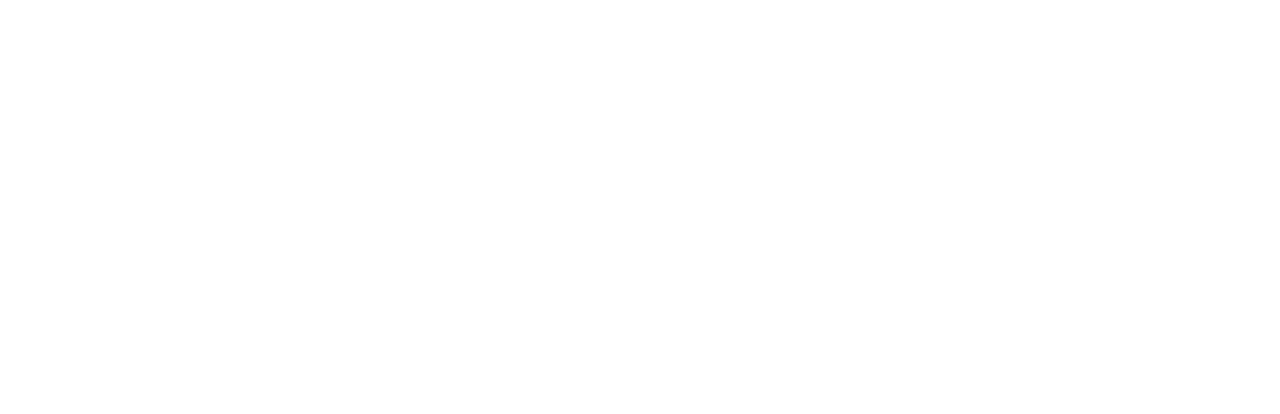
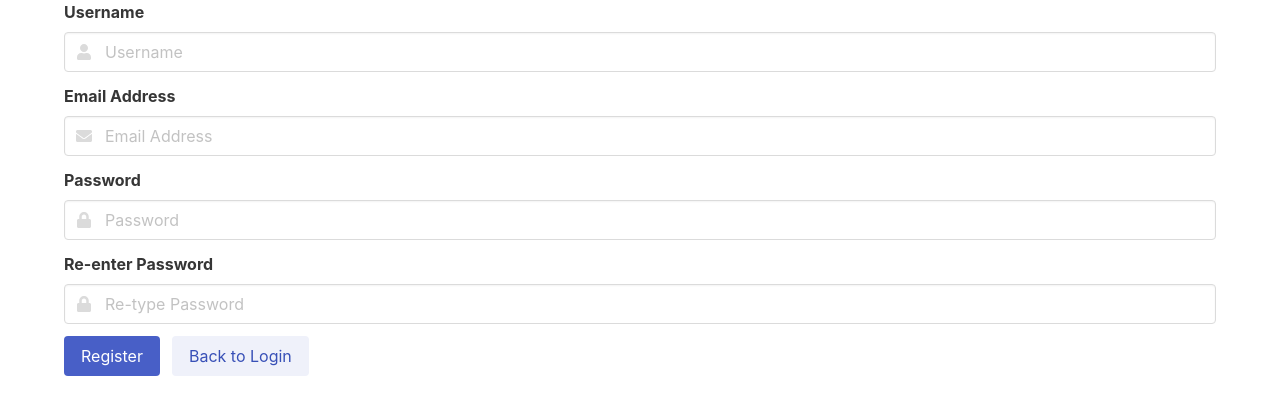
Before and after one commit to varlenthegray/fj, a Vue app: page /register in a window 1280 px wide. Shown: the top 414 px of the page. Built offline with nearby package versions, Linux system fonts and the light colour scheme.

Commit message:
vee-validate not working as expected, i've googled A TON... going to try for discord help...

```diff
--- a/src/components/Login.vue
+++ b/src/components/Login.vue
@@ -1,20 +1,56 @@
 <template>
   <div class="container">
-    <div class="field">
-      <label class="label">Username</label>
-      <div class="control has-icons-left has-icons-right">
-        <input class="input is-success" type="text" placeholder="Text input" value="bulma" />
-        <span class="icon is-small is-left"><font-awesome-icon icon="user" /></span>
+    <Form>
+      <div class="field">
+        <label class="label">Username</label>
+        <div class="control has-icons-left">
+          <Field name="username" :rules="isRequired" class="input" placeholder="Username" />
+          <span class="icon is-small is-left"><font-awesome-icon icon="user" /></span>
+        </div>
+
+        <ErrorMessage name="username" class="help is-danger" />
       </div>
 
-      <p class="help is-success">This username is available</p>
-    </div>
+      <div class="field">
+        <label class="label">Password</label>
+        <div class="control has-icons-left">
+          <Field name="password" type="password" :rules="isRequired" class="input" placeholder="Password" />
+          <span class="icon is-small is-left"><font-awesome-icon icon="lock" /></span>
+        </div>
+
+        <ErrorMessage name="password" class="help is-danger" />
+      </div>
+
+      <div class="field is-grouped">
+        <div class="control">
+          <button class="button is-link" type="submit">Submit</button>
+        </div>
+        <div class="control">
+          <button class="button is-link is-light" type="button" @click="$router.push('/register')">Register</button>
+        </div>
+      </div>
+    </Form>
   </div>
 </template>
 
 <script>
+import { Field, Form, ErrorMessage } from 'vee-validate';
+import { library } from "@fortawesome/fontawesome-svg-core";
+import { faUser, faLock } from "@fortawesome/free-solid-svg-icons";
+
+library.add(faUser, faLock);
+
 export default {
-  name: "Login"
+  components: { Field, Form, ErrorMessage },
+  methods: {
+    isRequired(value) {
+      if(value && value.trim()) {
+        return true;
+      }
+
+      return 'This field is required.';
+    }
+  }
 }
 </script>
 
--- a/src/components/Register.vue
+++ b/src/components/Register.vue
@@ -1,10 +1,76 @@
 <template>
+  <div class="container">
+    <Form>
+      <div class="field">
+        <label class="label">Username</label>
+        <div class="control has-icons-left">
+          <Field name="username" class="input" :rules="ruleUsername" placeholder="Username" />
+          <span class="icon is-small is-left"><font-awesome-icon icon="user" /></span>
+        </div>
 
+        <ErrorMessage name="username" class="help is-danger" />
+      </div>
+
+      <div class="field">
+        <label class="label">Email Address</label>
+        <div class="control has-icons-left">
+          <Field name="email_address" class="input" :rules="ruleEmail_address" placeholder="Email Address" />
+          <span class="icon is-small is-left"><font-awesome-icon icon="envelope" /></span>
+        </div>
+
+        <ErrorMessage name="email_address" class="help is-danger" />
+      </div>
+
+      <div class="field">
+        <label class="label">Password</label>
+        <div class="control has-icons-left">
+          <Field name="password" type="password" class="input" :rules="rulePassword" placeholder="Password" />
+          <span class="icon is-small is-left"><font-awesome-icon icon="lock" /></span>
+        </div>
+
+        <ErrorMessage name="password" class="help is-danger" />
+      </div>
+
+      <div class="field">
+        <label class="label">Re-enter Password</label>
+        <div class="control has-icons-left">
+          <Field name="password2" type="password" class="input" :rules="rulePassword2" placeholder="Re-type Password" />
+          <span class="icon is-small is-left"><font-awesome-icon icon="lock" /></span>
+        </div>
+
+        <ErrorMessage name="password2" class="help is-danger" />
+      </div>
+
+      <div class="field is-grouped">
+        <div class="control">
+          <button class="button is-link" type="submit">Register</button>
+        </div>
+        <div class="control">
+          <button class="button is-link is-light" @click="$router.push('/')">Back to Login</button>
+        </div>
+      </div>
+    </Form>
+  </div>
 </template>
 
 <script>
+import { Field, Form, ErrorMessage } from 'vee-validate';
+import { library } from "@fortawesome/fontawesome-svg-core";
+import { faUser, faEnvelope, faLock } from "@fortawesome/free-solid-svg-icons";
+import * as yup from 'yup';
+
+library.add(faUser, faEnvelope, faLock);
+
 export default {
-  name: "Register"
+  components: { Field, Form, ErrorMessage },
+  setup() {
+    return {
+      ruleUsername: yup.string().required().min(3),
+      rulePassword: yup.string().required().min(3),
+      rulePassword2: yup.string().oneOf([yup.ref('rulePassword'), null], 'Passwords must match'),
+      ruleEmail_address: yup.string().email().required()
+    }
+  },
 }
 </script>
 
--- a/src/main.js
+++ b/src/main.js
@@ -3,11 +3,7 @@
 import router from "./router";
 import 'bulma/css/bulma.css';
 import naive from 'naive-ui';
-import { library } from "@fortawesome/fontawesome-svg-core";
-import { faUser } from "@fortawesome/free-solid-svg-icons";
 import { FontAwesomeIcon } from "@fortawesome/vue-fontawesome";
-
-library.add(faUser);
 
 let app = createApp(App)
     .use(naive)
```
